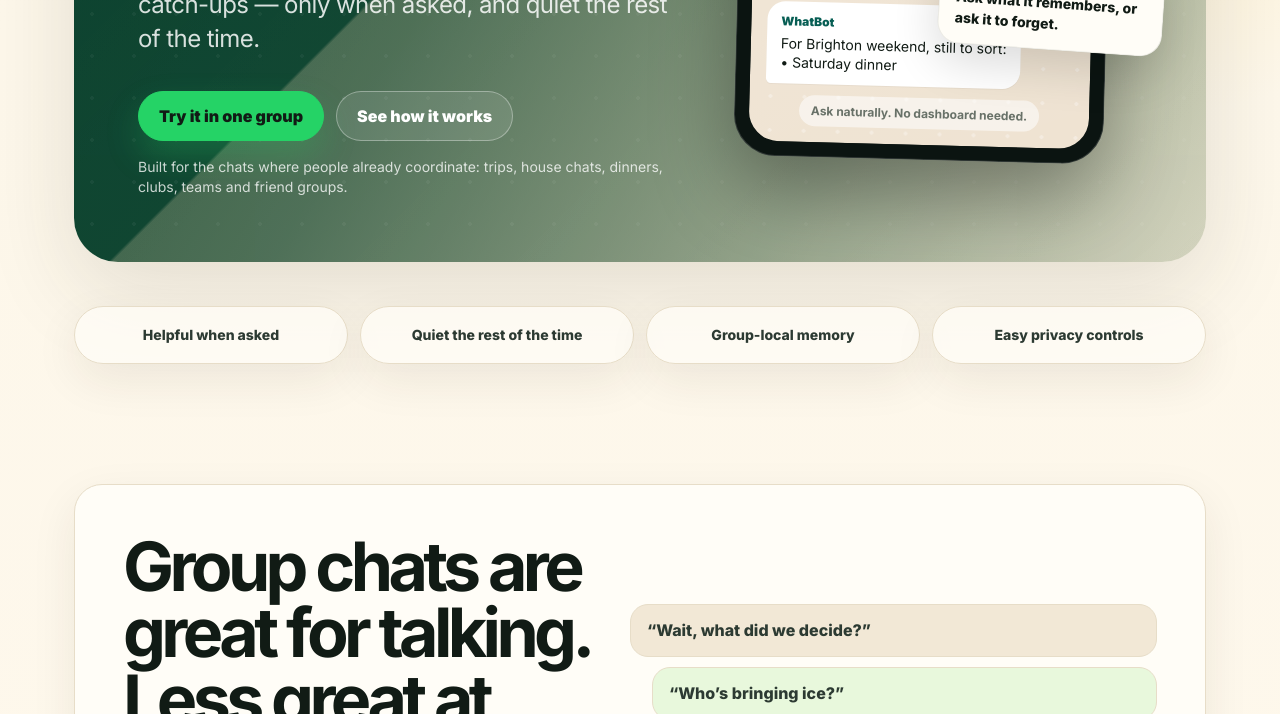
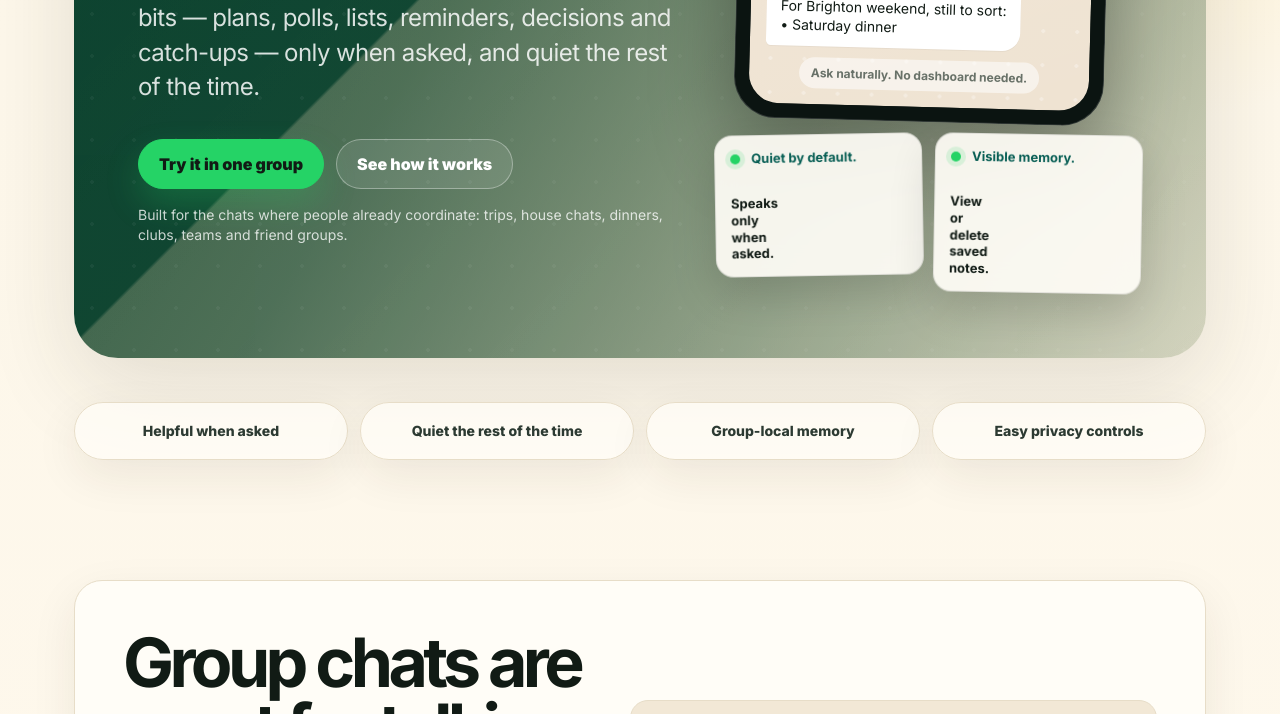
Before and after one commit to wongsuwarn-hermes/whatbot-cloud, a plain HTML site: page index.html in a window 1280 px wide. Shown: the part 862-1576 px from the top of the page. Drawn offline with Linux system fonts and the light colour scheme.

Commit message:
Improve hero annotation cards

```diff
--- a/index.html
+++ b/index.html
@@ -247,27 +247,48 @@
       position: relative;
       min-height: 620px;
       display: grid;
+      grid-template-columns: repeat(2, minmax(0, 1fr));
       place-items: center;
+      gap: 12px;
     }
 
     .floating-card {
-      position: absolute;
+      position: static;
       z-index: 3;
-      border-radius: 22px;
-      background: var(--surface);
+      display: grid;
+      grid-template-columns: 10px 1fr;
+      gap: 11px;
+      border-radius: 18px;
+      background: rgba(255, 253, 247, 0.92);
       color: var(--ink);
-      padding: 15px 16px;
-      box-shadow: 0 18px 46px rgba(0, 0, 0, 0.14);
-      border: 1px solid rgba(17, 27, 21, 0.08);
-      font-size: 14px;
-      font-weight: 750;
+      padding: 14px 15px;
+      box-shadow: 0 18px 46px rgba(0, 0, 0, 0.16);
+      border: 1px solid rgba(17, 27, 21, 0.10);
+      font-size: 13px;
+      font-weight: 700;
+      line-height: 1.3;
+      backdrop-filter: blur(14px);
+      width: 100%;
+      align-self: start;
     }
 
-    .floating-card.left { left: -20px; top: 86px; transform: rotate(-4deg); max-width: 210px; }
-    .floating-card.right { right: -22px; bottom: 110px; transform: rotate(4deg); max-width: 225px; }
+    .floating-card::before {
+      content: "";
+      width: 10px;
+      height: 10px;
+      border-radius: 50%;
+      margin-top: 4px;
+      background: var(--green);
+      box-shadow: 0 0 0 5px rgba(37, 211, 102, 0.14);
+    }
+
+    .floating-card.left { grid-column: 1; grid-row: 2; transform: rotate(-1deg); max-width: none; }
+    .floating-card.right { grid-column: 2; grid-row: 2; transform: rotate(1deg); max-width: none; }
     .floating-card strong { color: var(--green-deep); }
 
     .phone {
+      grid-column: 1 / -1;
+      grid-row: 1;
       width: min(370px, 100%);
       min-height: 600px;
       border-radius: 42px;
@@ -634,8 +655,8 @@
       .mode-grid { grid-template-columns: repeat(2, 1fr); }
       .privacy-grid, .trust-strip { grid-template-columns: repeat(2, 1fr); }
       .phone-cluster { min-height: auto; }
-      .floating-card.left { left: 0; top: 40px; }
-      .floating-card.right { right: 0; bottom: 42px; }
+      .floating-card.left { grid-column: 1; grid-row: 2; }
+      .floating-card.right { grid-column: 2; grid-row: 2; }
     }
 
     @media (max-width: 760px) {
@@ -645,9 +666,12 @@
       .hero { padding: 36px 16px 42px; }
       .hero-card { min-height: 0; padding: 28px 20px; border-radius: 30px; }
       .hero-copy { font-size: 18px; }
+      .phone-cluster { grid-template-columns: 1fr; }
       .phone { width: 100%; min-height: 560px; transform: none; }
       .phone-screen { min-height: 530px; }
-      .floating-card { position: static; transform: none !important; max-width: none !important; margin-bottom: 10px; }
+      .floating-card { transform: none !important; max-width: none !important; margin-bottom: 0; }
+      .floating-card.left { grid-column: 1; grid-row: 2; }
+      .floating-card.right { grid-column: 1; grid-row: 3; }
       .trust-strip, .steps, .mode-grid, .privacy-grid, .faq-grid, .tier-grid { grid-template-columns: 1fr; }
       .trust-strip { margin-top: 0; padding-left: 16px; padding-right: 16px; }
       section { padding: 56px 16px; }
@@ -690,7 +714,7 @@
 
         <div class="hero-visual" aria-label="Example WhatBot conversation">
           <div class="phone-cluster">
-            <div class="floating-card left"><strong>Quiet by default.</strong><br>It does not jump into every message.</div>
+            <div class="floating-card left"><strong>Quiet by default.</strong><br>Speaks only when asked.</div>
             <div class="phone">
               <div class="phone-screen">
                 <div class="chat-top"><span class="avatar">WB</span><span>Brighton weekend<span class="chat-subtitle">3 people · WhatBot added</span></span></div>
@@ -703,7 +727,7 @@
                 <div class="typing-note">Ask naturally. No dashboard needed.</div>
               </div>
             </div>
-            <div class="floating-card right"><strong>Visible memory.</strong><br>Ask what it remembers, or ask it to forget.</div>
+            <div class="floating-card right"><strong>Visible memory.</strong><br>View or delete saved notes.</div>
           </div>
         </div>
       </div>
```
